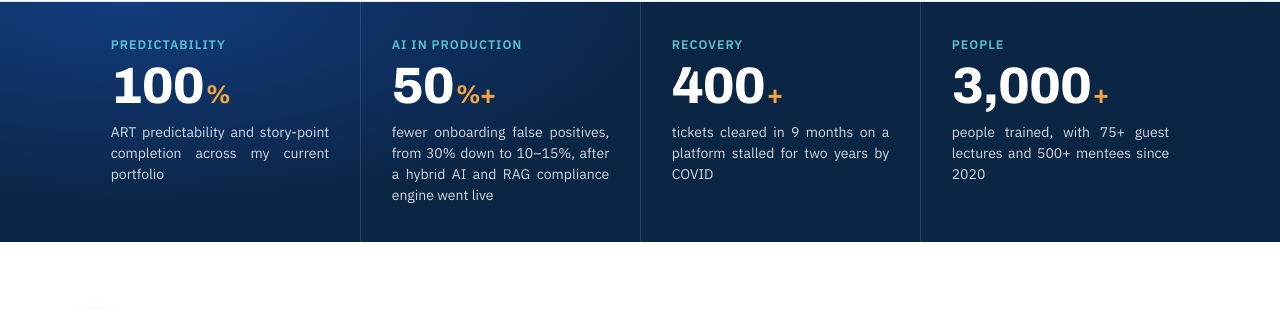
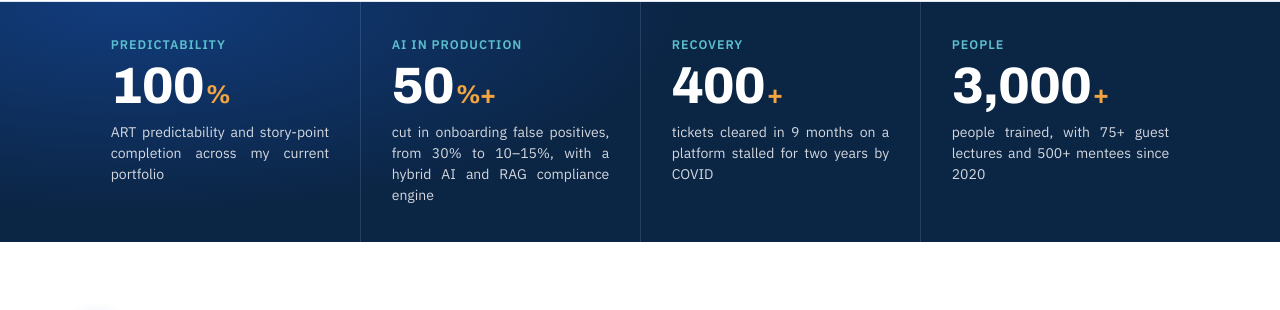
Before and after one commit to Madhan-I/Madhan-I.github.io, a Jekyll site: the page built from index.html, in a window 1280 px wide and 900 px high, scrolled down 627 px. Shown: the part 137-447 px from the top of the window. Built offline with Jekyll 4.4.1, drawn with Linux system fonts in a browser that asks for light colours.

Commit message:
Tighten AI metric wording
Co-Authored-By: Claude Opus 5.5 <noreply@anthropic.com>
Claude-Session: https://claude.ai/code/session_01MFRrTt7LBDdX57m85KHNGp

```diff
--- a/_data/profile.yml
+++ b/_data/profile.yml
@@ -55,7 +55,7 @@ metrics:
   - tag: AI in production
     number: "50"
     suffix: "%+"
-    text: fewer onboarding false positives, from 30% down to 10–15%, after a hybrid AI and RAG compliance engine went live
+    text: cut in onboarding false positives, from 30% to 10–15%, with a hybrid AI and RAG compliance engine
   - tag: Recovery
     number: "400"
     suffix: "+"
```
